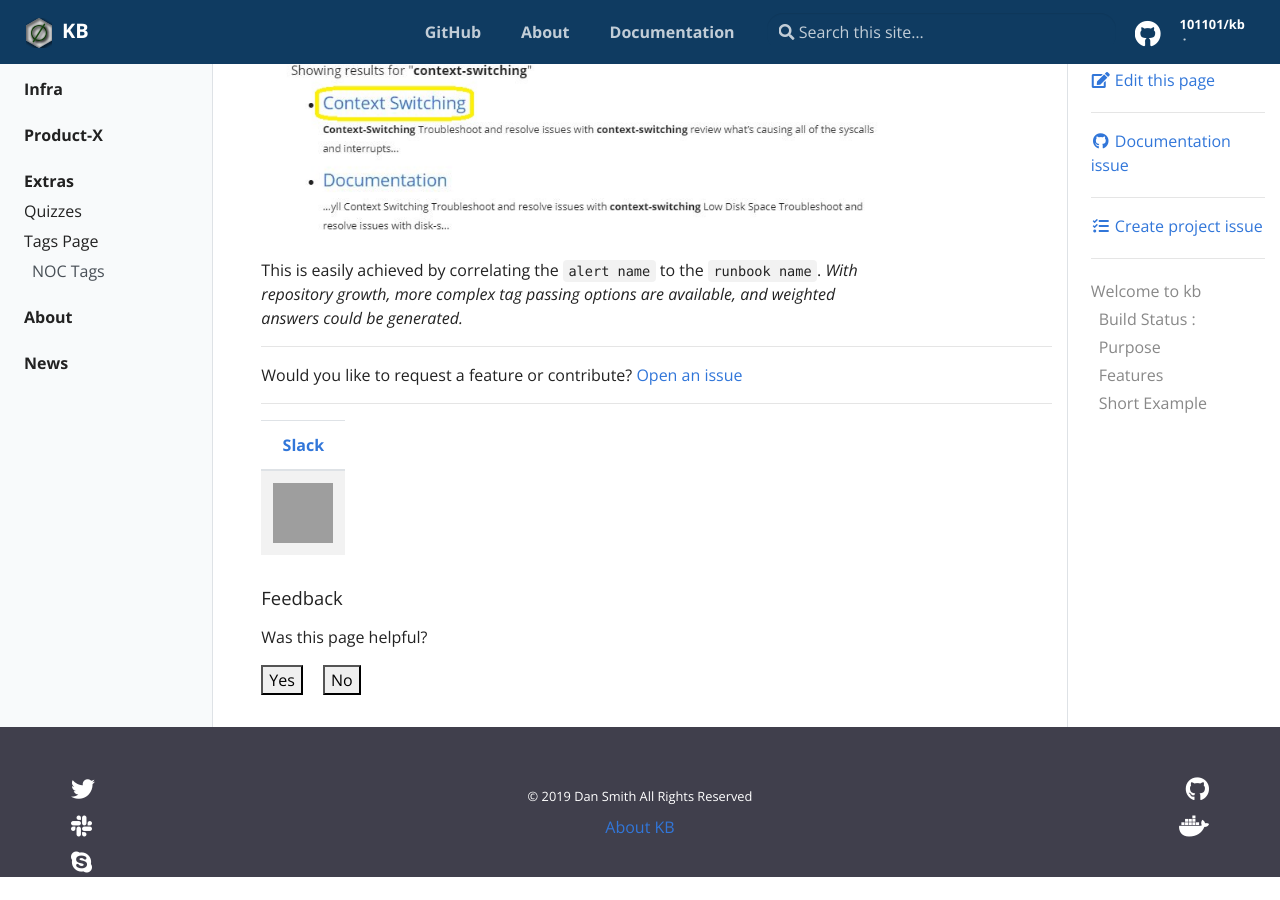
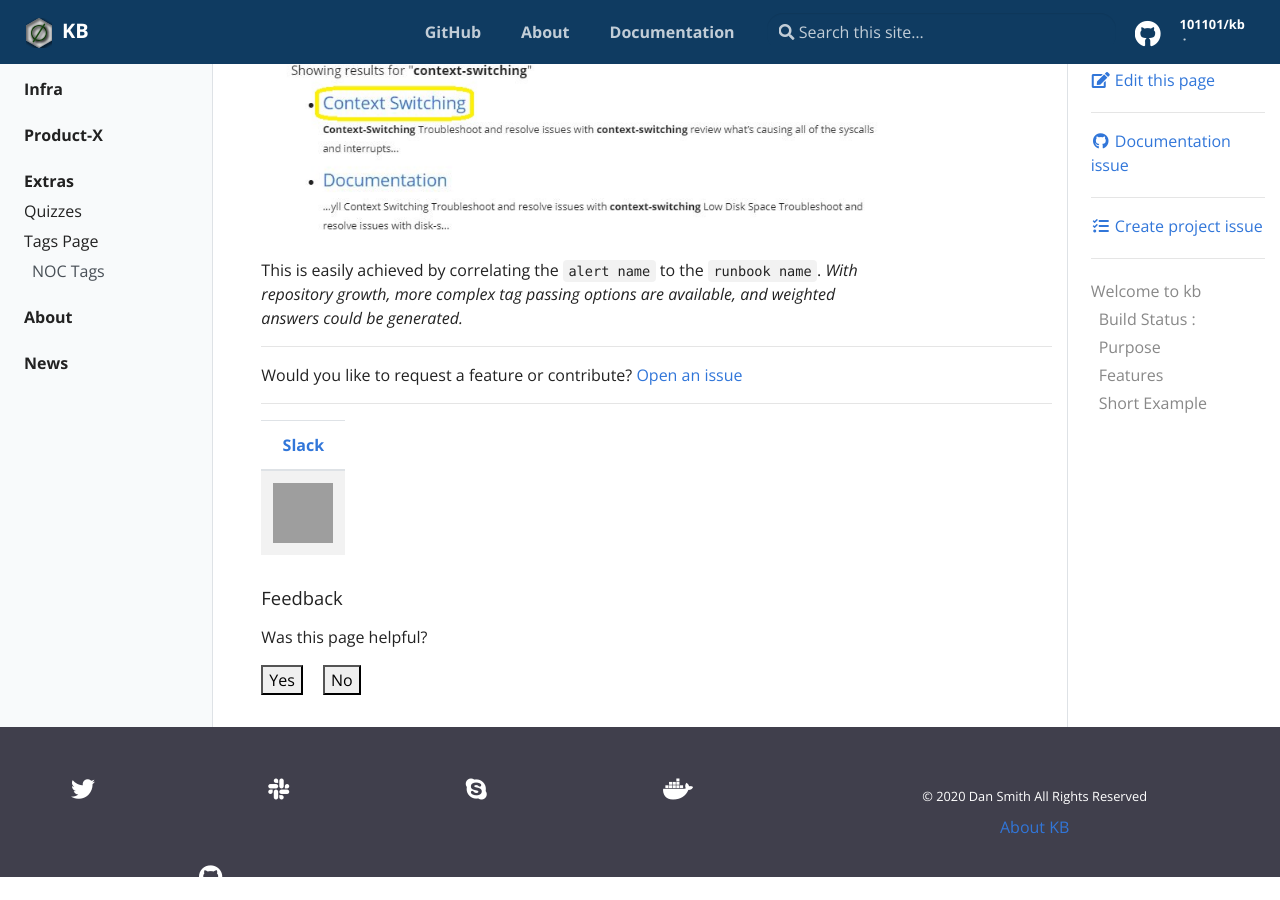
Before and after one commit to 101101/kb, a Jekyll site: the page built from pages/index.md, in a window 1280 px wide and 900 px high, scrolled down 1542 px. Built offline with Jekyll 4.4.1, drawn with Linux system fonts in a browser that asks for light colours; grey boxes are pictures that could not be loaded.

Commit message:
Update footer.html

```diff
--- a/_includes/footer.html
+++ b/_includes/footer.html
@@ -1,22 +1,23 @@
 <footer class="bg-dark py-5 row d-print-none">
   <div class="container-fluid mx-sm-5">
     <div class="row">
-      <div class="col-6 col-sm-4 text-xs-center order-sm-2">
-
+      <div class="col-4 col-sm-2 text-xs-center order-sm-2">
 {% if site.twitter %}<ul class="list-inline mb-0">
   <li class="list-inline-item mx-2 h3" data-toggle="tooltip" data-placement="top" title="" aria-label="Twitter" data-original-title="Twitter">
     <a class="text-white" target="_blank" href="https://twitter.com/{{ site.twitter }}">
       <i class="fab fa-twitter"></i>
     </a>
   </li>
-</ul>{% endif %}
+</ul>{% endif %}</div>
+      <div class="col-4 col-sm-2 text-xs-center order-sm-2">
 {% if site.slack %}<ul class="list-inline mb-0">
   <li class="list-inline-item mx-2 h3" data-toggle="tooltip" data-placement="top" title="" aria-label="Slack" data-original-title="Slack">
     <a class="text-white" target="_blank" href="{{ site.slack }}">
       <i class="fab fa-slack"></i>
     </a>
   </li>
-</ul>{% endif %}
+        </ul>{% endif %}</div>
+      <div class="col-4 col-sm-2 text-xs-center order-sm-2">
 {% if site.skype %}<ul class="list-inline mb-0">
   <li class="list-inline-item mx-2 h3" data-toggle="tooltip" data-placement="top" title="" aria-label="Skype" data-original-title="Skype">
     <a class="text-white" target="_blank" href="skype:{{ site.skype }}">
@@ -25,14 +26,15 @@
   </li>
 </ul>{% endif %}
 </div>
-<div class="col-6 col-sm-4 text-right text-xs-center order-sm-3">
+<div class="col-4 col-sm-2 text-right text-xs-center order-sm-3">
 <ul class="list-inline mb-0">
   <li class="list-inline-item mx-2 h3" data-toggle="tooltip" data-placement="top" title="" aria-label="GitHub" data-original-title="GitHub">
     <a class="text-white" target="_blank" href="{{ site.repo }}">
       <i class="fab fa-github"></i>
     </a>
   </li>
-</ul>
+</ul></div>
+      <div class="col-4 col-sm-2 text-xs-center order-sm-2">
 {% if site.dockerhub %}<ul class="list-inline mb-0">
   <li class="list-inline-item mx-2 h3" data-toggle="tooltip" data-placement="top" title="" aria-label="Docker" data-original-title="Docker">
     <a class="text-white" target="_blank" href="{{ site.dockerhub }}">
@@ -42,7 +44,7 @@
 </ul>{% endif %}
 </div>
 <div class="col-12 col-sm-4 text-center py-2 order-sm-2">
-  <small class="text-white">© 2019 {{ site.author }} All Rights Reserved</small>
+  <small class="text-white">© 2020 {{ site.author }} All Rights Reserved</small>
   {% if site.privacy %}<small class="ml-1"><a href="{{ site.privacy }}" target="_blank">Privacy Policy</a></small>{% endif %}
   <p class="mt-2"><a href="/about/">About KB</a></p>
       </div>
```
